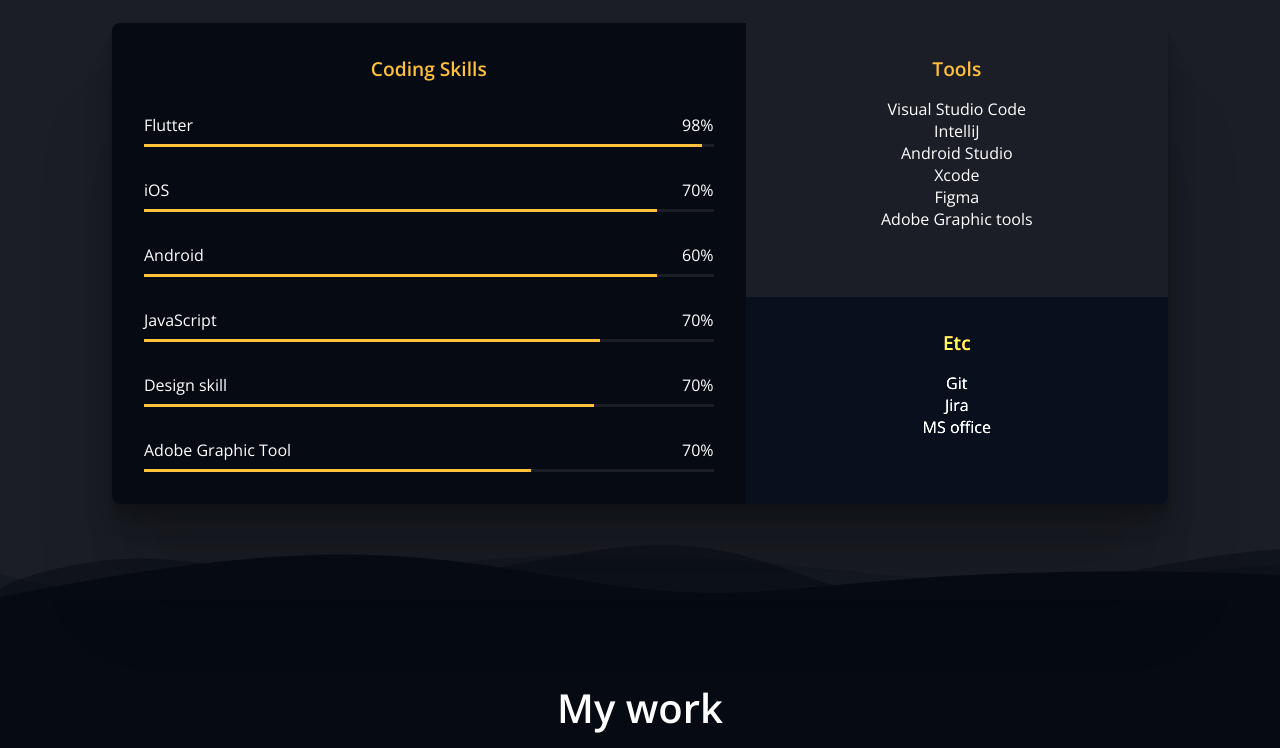
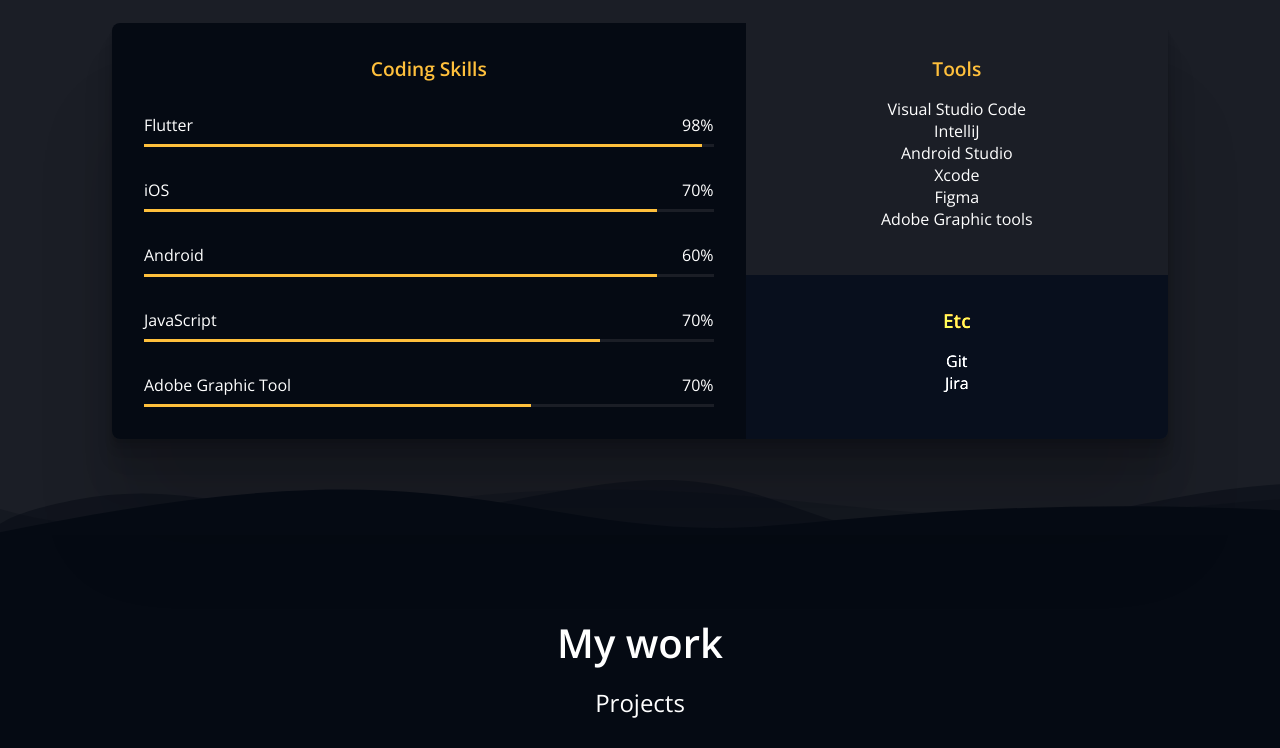
Before and after one commit to tawans/asherkim_portfolio, a plain HTML site: page index.html in a window 1280 px wide. Shown: the part 1809-2557 px from the top of the page. Drawn offline with nearby package versions, Linux system fonts and the light colour scheme.

Commit message:
fix : project fix

```diff
--- a/index.html
+++ b/index.html
@@ -182,14 +182,14 @@
                     <div class="bar__value" style="width: 80%"></div>
                   </div>
                 </li>
-                <li class="bar">
+                <!-- <li class="bar">
                   <div class="bar__metadata">
                     <span>Design skill</span><span>70%</span>
                   </div>
                   <div class="bar__bg">
                     <div class="bar__value" style="width: 79%"></div>
                   </div>
-                </li>
+                </li> -->
                 <li class="bar">
                   <div class="bar__metadata">
                     <span>Adobe Graphic Tool</span><span>70%</span>
@@ -216,7 +216,6 @@
               <ul>
                 <li>Git</li>
                 <li>Jira</li>
-                <li>MS office</li>
               </ul>
             </section>
           </div>
```
